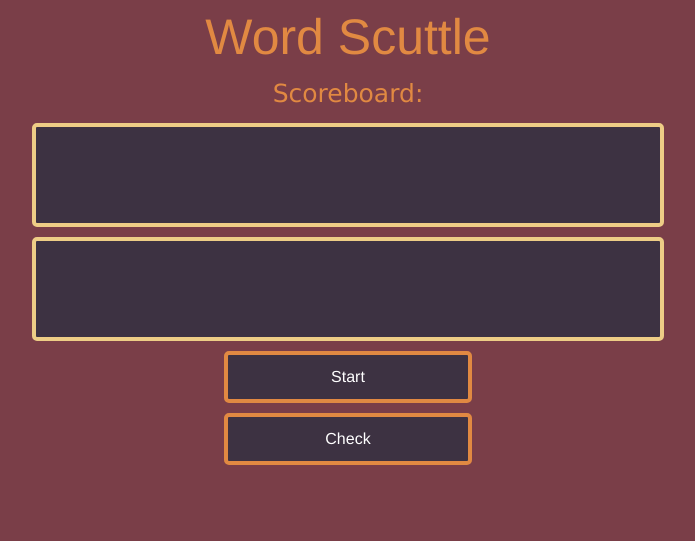
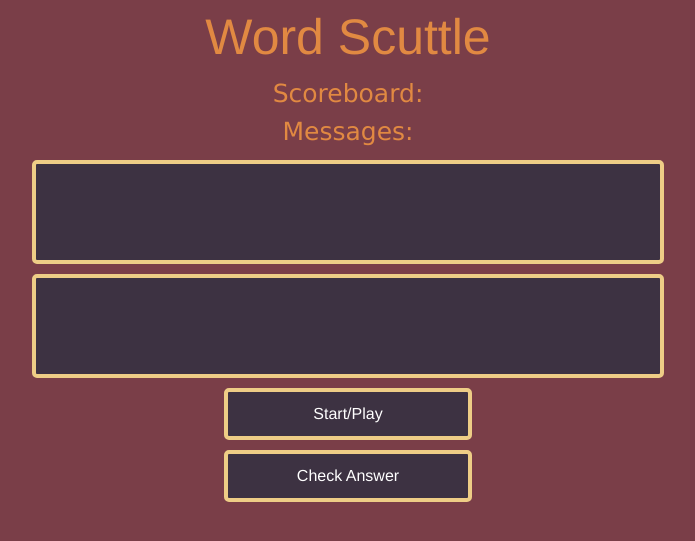
Before and after one commit to sedstan/Word-Scuttle, a PHP site: page / in a window 1280 px wide. Shown: the top 541 px of the page, without its empty margins (292-987 px from the left). Run offline with PHP 8.4, Linux system fonts and the light colour scheme; some libraries are stand-ins or nearby versions.

Commit message:
changed buttons and added messages div.

```diff
--- a/css/style.css
+++ b/css/style.css
@@ -13,6 +13,13 @@ h1 {
 }
 
 .scoreboard {
+  font-size: 25px;
+  font-family: Geneva;
+  color: #E18942;
+
+}
+
+.messageboard {
   font-size: 25px;
   font-family: Geneva;
   color: #E18942;
@@ -44,6 +51,8 @@ h1 {
   position: relative;
 }
 
+
+
 .points {
   position: absolute;
   bottom: 5px;
@@ -62,7 +71,7 @@ h1 {
   width: 200px;
   padding: 10px 20px;
   margin: 10px auto;
-  border: 4px solid #E18942;
+  border: 4px solid #EECD86;
   font-family: helvetica;
 
 }
--- a/index.html
+++ b/index.html
@@ -13,11 +13,12 @@
 <body>
   <h1>Word Scuttle</h1>
   <div class="scoreboard">Scoreboard: <span></span></div>
+  <div class="messageboard"> Messages:<span></span></div>
   <div class="tile-holder guess">
   </div>
   <div class="tile-holder player">
   </div>
-  <div class="start btn">Start</div>
-  <div class="check btn">Check</div>
+  <div class="start btn">Start/Play</div>
+  <div class="check btn">Check Answer</div>
 </body>
 </html>
--- a/js/app.js
+++ b/js/app.js
@@ -113,12 +113,14 @@ function checkSpelling(){
   dictionary.check(string, function(result){
     if (!string) return false;
     var results = result ? "correctly" : "incorrectly";
-    console.log(string + " is spelt " + results+" with "+points+" points");
+    // console.log(string + " is spelt " + results+" with "+points+" points");
     if(results==="correctly"){
       $('.scoreboard span').html(points);
       if(results ==="incorrectly"){
         $('.scoreboard span').html(!points);
-      }
+        $('.messageboard span').html("You Lose!");
+        }
+
     }
 
   });
```
